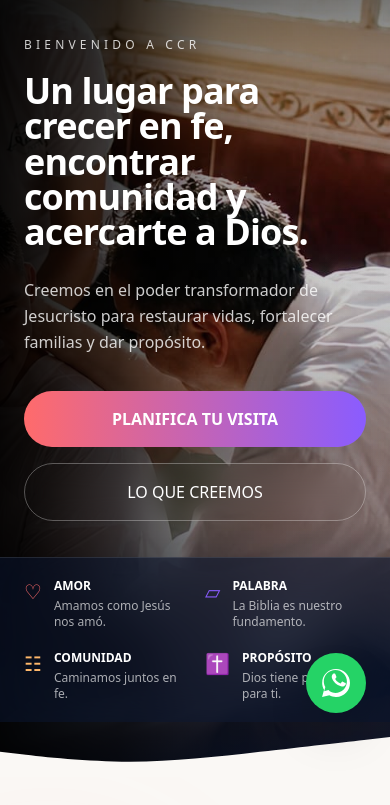
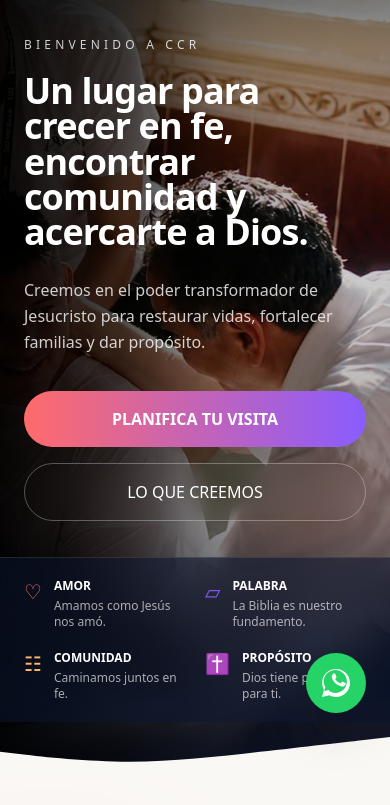
Before and after one commit to esi-ventures/ccr, a plain HTML site: page index.html in a window 390 px wide. Shown: the part 107-912 px from the top of the page. Drawn offline with nearby package versions, Linux system fonts and the light colour scheme; no server answers.

Commit message:
Update index.html

```diff
--- a/index.html
+++ b/index.html
@@ -423,7 +423,7 @@
 @media (max-width:768px){
 
     .hero-bautismo-bg{
-        background-position:80% center;
+        background-position:75% center;
         background-size:cover;
     }
 
```
